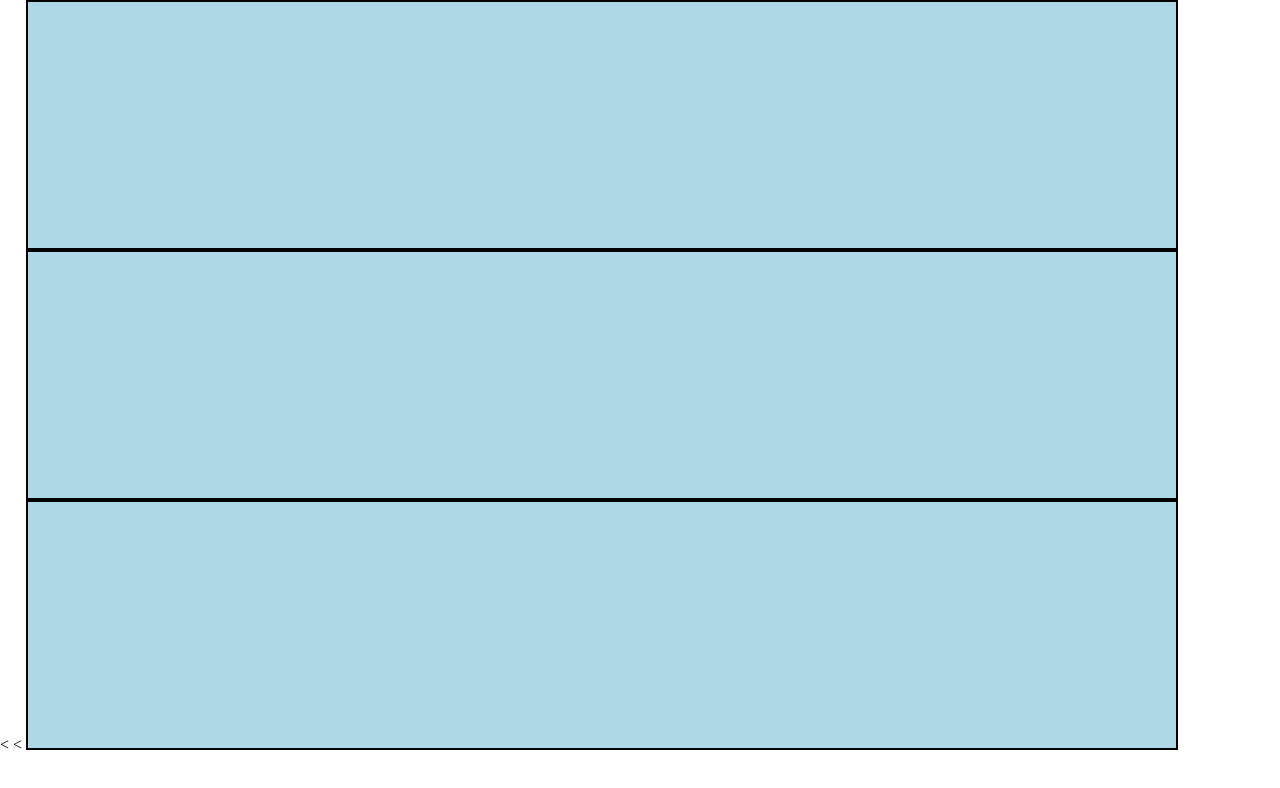
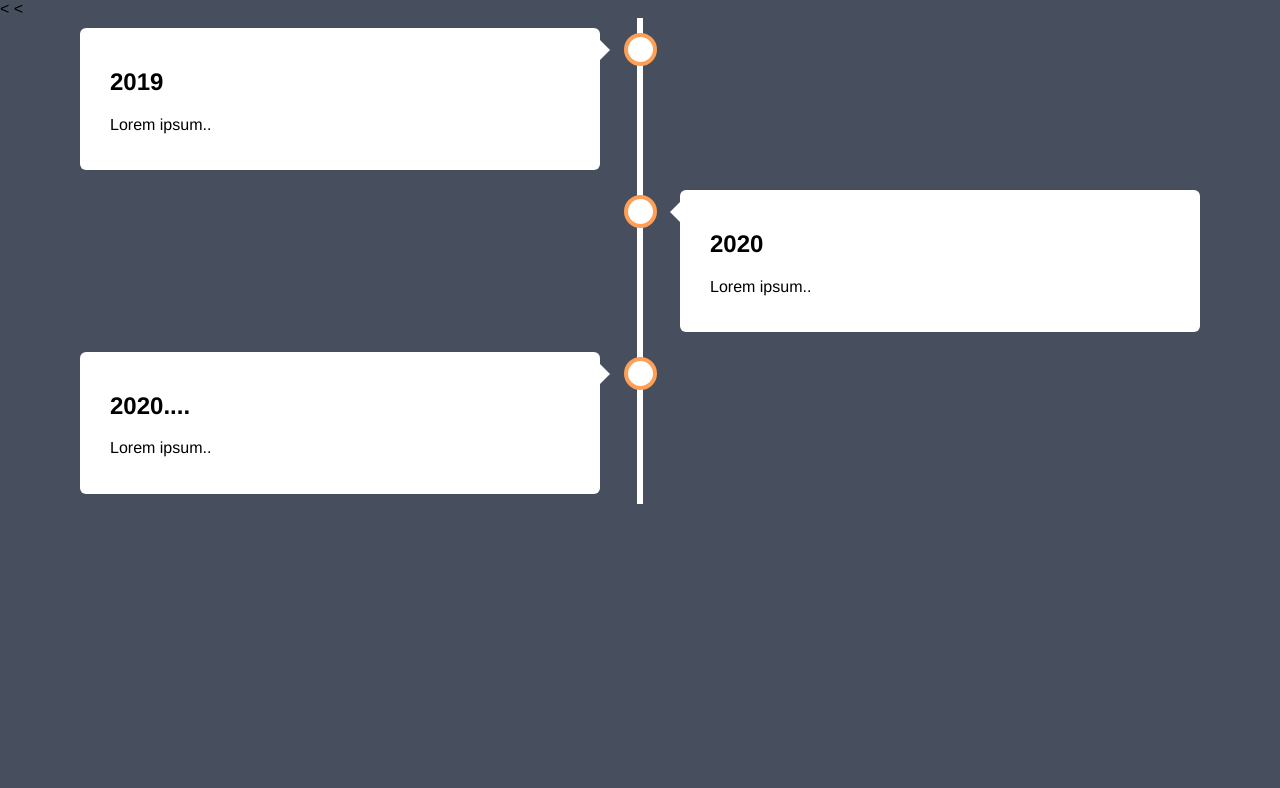
Before and after one commit to Marcv56/1.3-vertical-timeline, a plain HTML site: page index.html in a window 1280 px wide. Drawn offline with Linux system fonts and the light colour scheme.

Commit message:
updated html and css

```diff
--- a/index.html
+++ b/index.html
@@ -1,18 +1,39 @@
 <<!DOCTYPE html>
   <html lang="en" dir="ltr">
-<  <link rel="stylesheet" href="normalize.css" media="screen" title="no title" charset="utf-8">
+  < <link rel="stylesheet" href="normalize.css" media="screen" title="no title" charset="utf-8">
     <link rel="stylesheet" href="styles.css" media="screen" title="no title" charset="utf-8">
+
     <head>
       <meta charset="utf-8">
       <title></title>
     </head>
-  <div class="container">
-  <div class="column1"></div>
-  <div class="column2"></div>
-  <div class="column3"></div>
+    <body>
+      <div class="timeline">
+    <div class="container left">
+      <div class="content">
+        <h2>2019</h2>
+        <p>Lorem ipsum..</p>
+      </div>
+    </div>
+    <div class="container right">
+      <div class="content">
+        <h2>2020</h2>
+        <p>Lorem ipsum..</p>
+      </div>
+    </div>
+
+    <div class="container left">
+      <div class="content">
+        <h2>2020....</h2>
+        <p>Lorem ipsum..</p>
+      </div>
+    </div>
+
   </div>
 
 
 
+</body>
+
 
   </html>
--- a/styles.css
+++ b/styles.css
@@ -1,44 +1,133 @@
 *  {box-sizing: border-box ;
 }
 
-.container {
-  width: 90%;
-  margin: 0 auto;
-  text-align: center;
-  display: inline-block;
+body {
+  background-color: #474e5d;
+  font-family: Helvetica, sans-serif;
 }
 
 
 
-div:not(.container){
-  height: 250px;
-  background-color: lightblue;
-  border: solid 2px #000;
+.timeline {
+  position: relative;
+  max-width: 1200px;
+  margin: 0 auto;
 }
 
 
-@media (min-width:768px) {
-  div:(not container){
-    display: inline-block;
-    width: 350px;
+.timeline::after {
+  content: '';
+  position: absolute;
+  width: 6px;
+  background-color: white;
+  top: 0;
+  bottom: 0;
+  left: 50%;
+  margin-left: -3px;
+}
 
+
+.container {
+  padding: 10px 40px;
+  position: relative;
+  background-color: inherit;
+  width: 50%;
+}
+
+
+.container::after {
+  content: '';
+  position: absolute;
+  width: 25px;
+  height: 25px;
+  right: -17px;
+  background-color: white;
+  border: 4px solid #FF9F55;
+  top: 15px;
+  border-radius: 50%;
+  z-index: 1;
+}
+
+
+.left {
+  left: 0;
+}
+
+
+.right {
+  left: 50%;
+}
+
+
+.left::before {
+  content: " ";
+  height: 0;
+  position: absolute;
+  top: 22px;
+  width: 0;
+  z-index: 1;
+  right: 30px;
+  border: medium solid white;
+  border-width: 10px 0 10px 10px;
+  border-color: transparent transparent transparent white;
+}
+
+
+.right::before {
+  content: " ";
+  height: 0;
+  position: absolute;
+  top: 22px;
+  width: 0;
+  z-index: 1;
+  left: 30px;
+  border: medium solid white;
+  border-width: 10px 10px 10px 0;
+  border-color: transparent white transparent transparent;
+}
+
+
+.right::after {
+  left: -16px;
+}
+
+
+.content {
+  padding: 20px 30px;
+  background-color: white;
+  position: relative;
+  border-radius: 6px;
+}
+
+
+@media screen and (max-width: 600px) {
+
+  .timeline::after {
+    left: 31px;
   }
 
+
+  .container {
+    width: 100%;
+    padding-left: 70px;
+    padding-right: 25px;
+  }
+
+/
+  .container::before {
+    left: 60px;
+    border: medium solid white;
+    border-width: 10px 10px 10px 0;
+    border-color: transparent white transparent transparent;
+  }
+
+
+  .left::after, .right::after {
+    left: 15px;
+  }
+
+
+  .right {
+    left: 0%;
+  }
 }
-
-@keyframes fade-in {
-  0{
-opacity: 0;
-  }
-  60%{
-opacity: .5;
-}
-100%{
-  opacity: 1;
-}
-
-}
-
-.fade-in{
-  animation: fade-in .6s;
-}
```
Also changed, not shown: 1 other file. Lines whose indentation alone changed are shown as unchanged.
